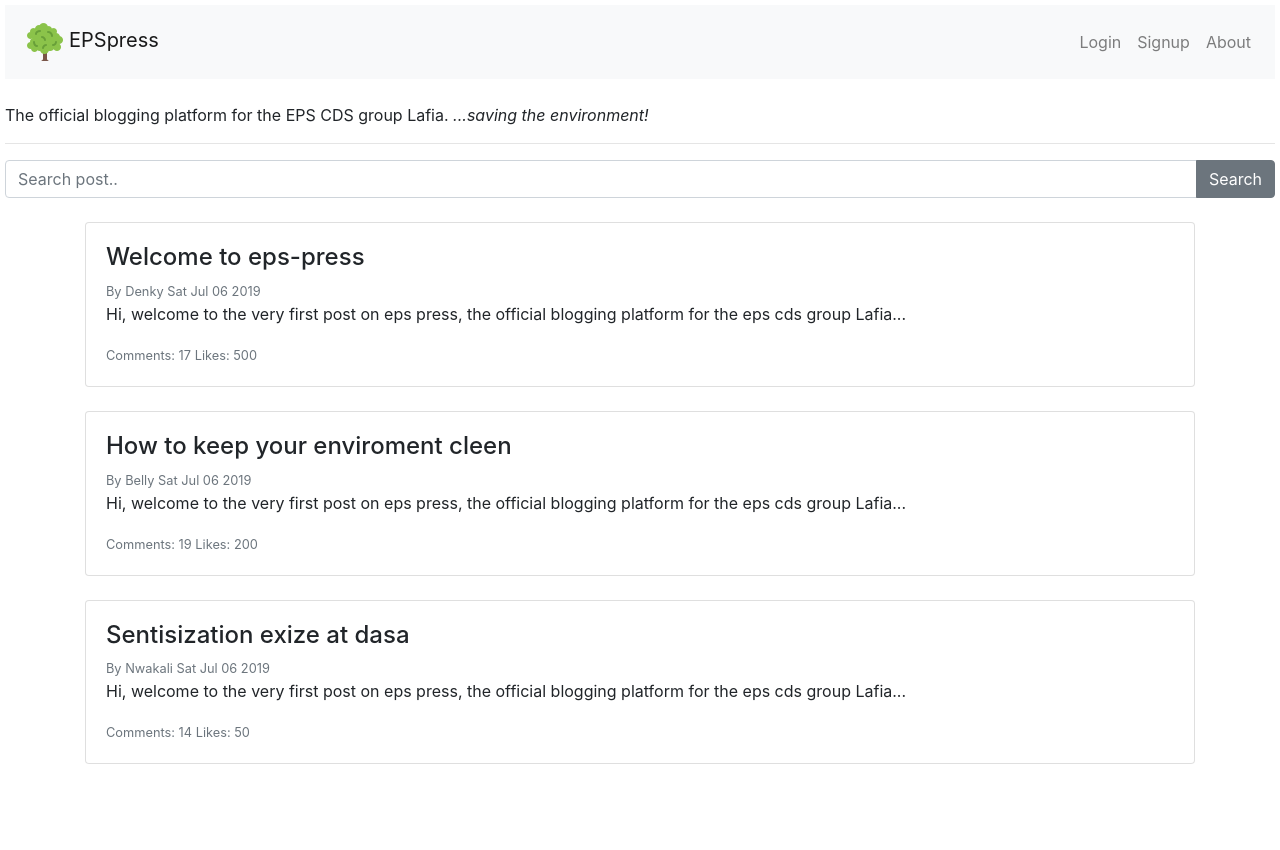
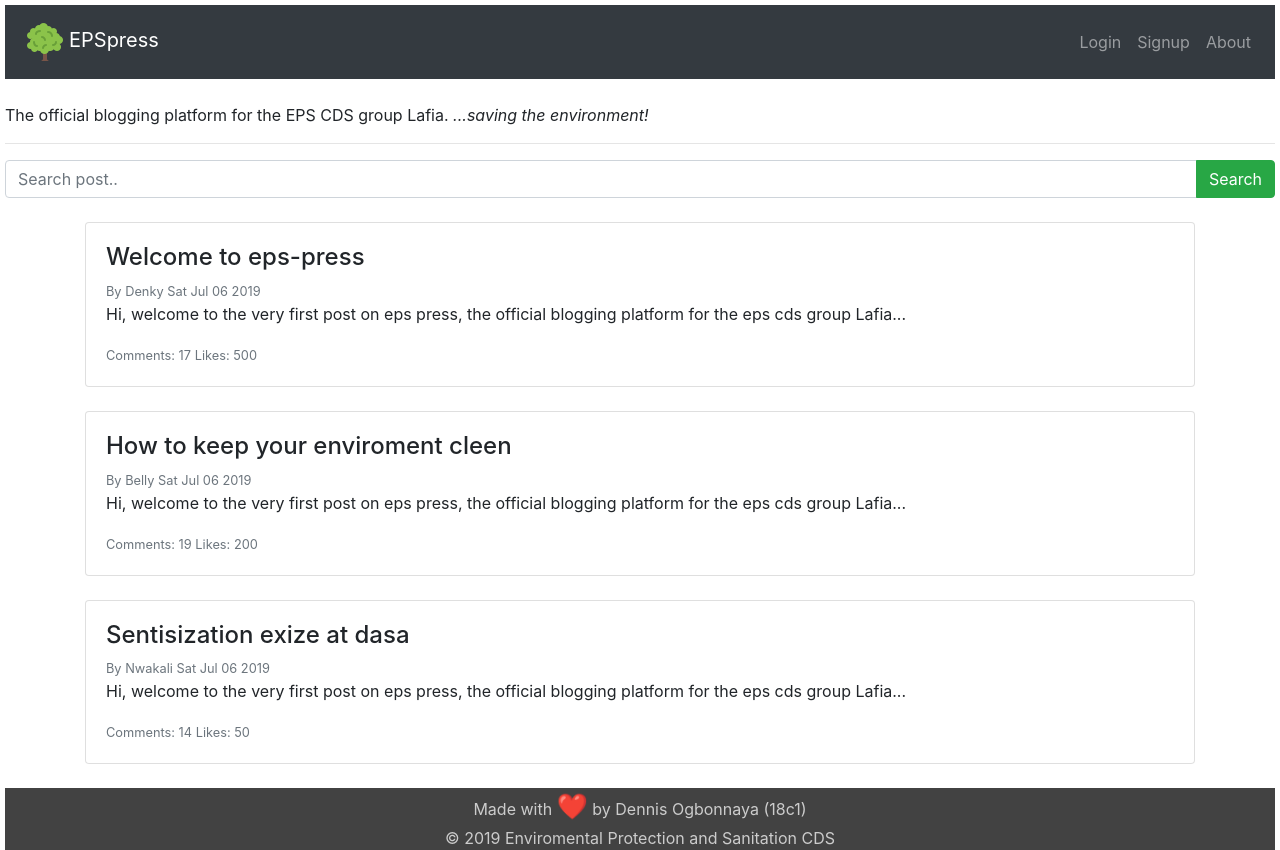
Before and after one commit to DenkyOgbonnaya/eps-press, a React (Create React App) app in the folder client/: page / in a window 1280 px wide. Before the commit the page ends 800 px from the top, so only its background shows below. Built offline with nearby package versions, Linux system fonts and the light colour scheme.

Commit message:
add footer modify header

```diff
--- a/client/src/App.css
+++ b/client/src/App.css
@@ -1,3 +1,18 @@
 .App {
     padding: 5px;
+    height: 100vh;
+  display: flex;
+  flex-direction: column;
 }
+.footer {
+  background: #424242;
+  margin-top: auto;
+  color: #ccc;
+}
+.footer div {
+  text-align: center;
+}
+.footer span {
+  color: #e25555;
+  font-size: 25px;
+}
--- a/client/src/App.js
+++ b/client/src/App.js
@@ -2,6 +2,7 @@ import React from 'react';
 import NavBar from './components/includes/navBar';
 import './App.css';
 import Routes from './components/routes/routes';
+import AppFooter  from './components/includes/footer';
 
 
 function App() {
@@ -10,6 +11,7 @@ function App() {
       <NavBar />
       <br />
       <Routes />
+      <AppFooter />
     </div>
   );
 }
--- /dev/null
+++ b/client/src/components/includes/footer.js
@@ -0,0 +1,19 @@
+import React from 'react';
+
+const AppFooter = () => {
+    return(
+        <div className= 'footer'>
+
+            <div > Made with <span role='img'>❤️‍</span> by
+                <a href='https://devdenky.herokuapp.com' style={{color: '#ccc'}}> Dennis Ogbonnaya </a> (18c1)
+            </div>
+
+            <div >
+                © {new Date().getFullYear()} Enviromental Protection and Sanitation CDS
+            </div>
+
+        </div>
+
+    )
+}
+export default AppFooter;
--- a/client/src/components/includes/navBar.js
+++ b/client/src/components/includes/navBar.js
@@ -20,7 +20,7 @@ const NavBar = () => {
 
   return (
     <div>
-      <Navbar color="light" light expand="xs">
+      <Navbar color="dark" dark expand="xs">
         <NavbarBrand href="/"> <img src= {require('./logo_ic50.png')} alt='logo'/>EPSpress</NavbarBrand>
         <NavbarToggler onClick={ () => setIsOpen(!isOpen)} />
         <Collapse isOpen={isOpen} navbar>
--- a/client/src/components/includes/searchField.js
+++ b/client/src/components/includes/searchField.js
@@ -8,7 +8,7 @@ const SearchField = ({setSearch, handleSearch}) => {
         <div>
             <InputGroup>
                 <Input placeholder = 'Search post..'  onChange = { e => setSearch(e.target.value)}  />
-                <InputGroupAddon addonType='append' ><Button onClick = {() => handleSearch()} >Search</Button></InputGroupAddon>
+                <InputGroupAddon addonType='append' ><Button color='success' onClick = {() => handleSearch()} >Search</Button></InputGroupAddon>
             </InputGroup>
         </div>
     )
--- a/client/src/components/post/commentForm.js
+++ b/client/src/components/post/commentForm.js
@@ -4,6 +4,6 @@ import {Form, Input, Button} from 'reactstrap';
 const CommentForm = ({setText, handleSubmit}) =>
     <Form  onSubmit = {handleSubmit}  >
         <Input type='textarea' placeholder='type a comment'  onChange={e => setText(e.target.value)} /> <br />
-        <Button> Send </Button>
+        <Button color='success'> Send </Button>
     </Form>
 export default CommentForm;
```
